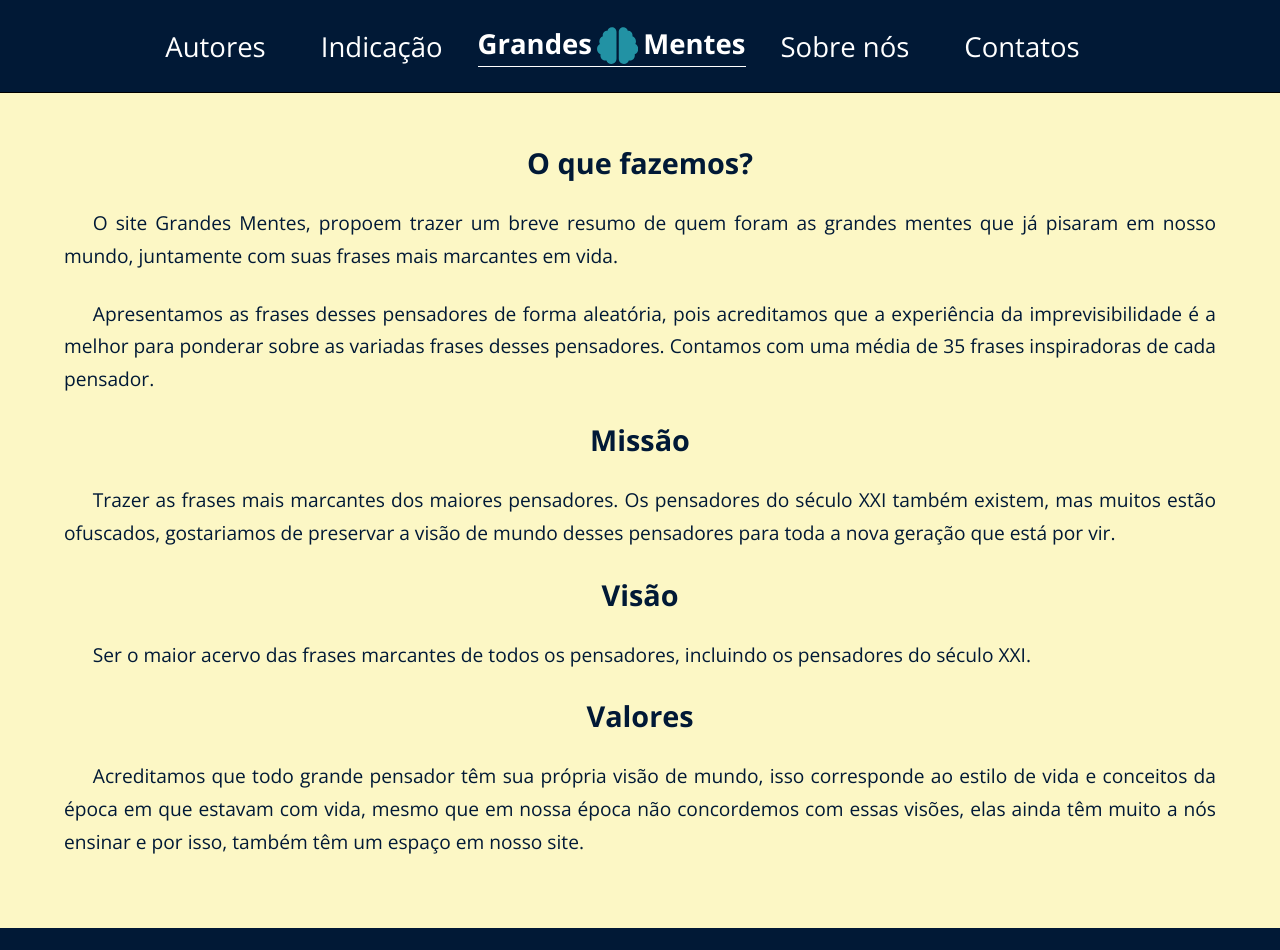
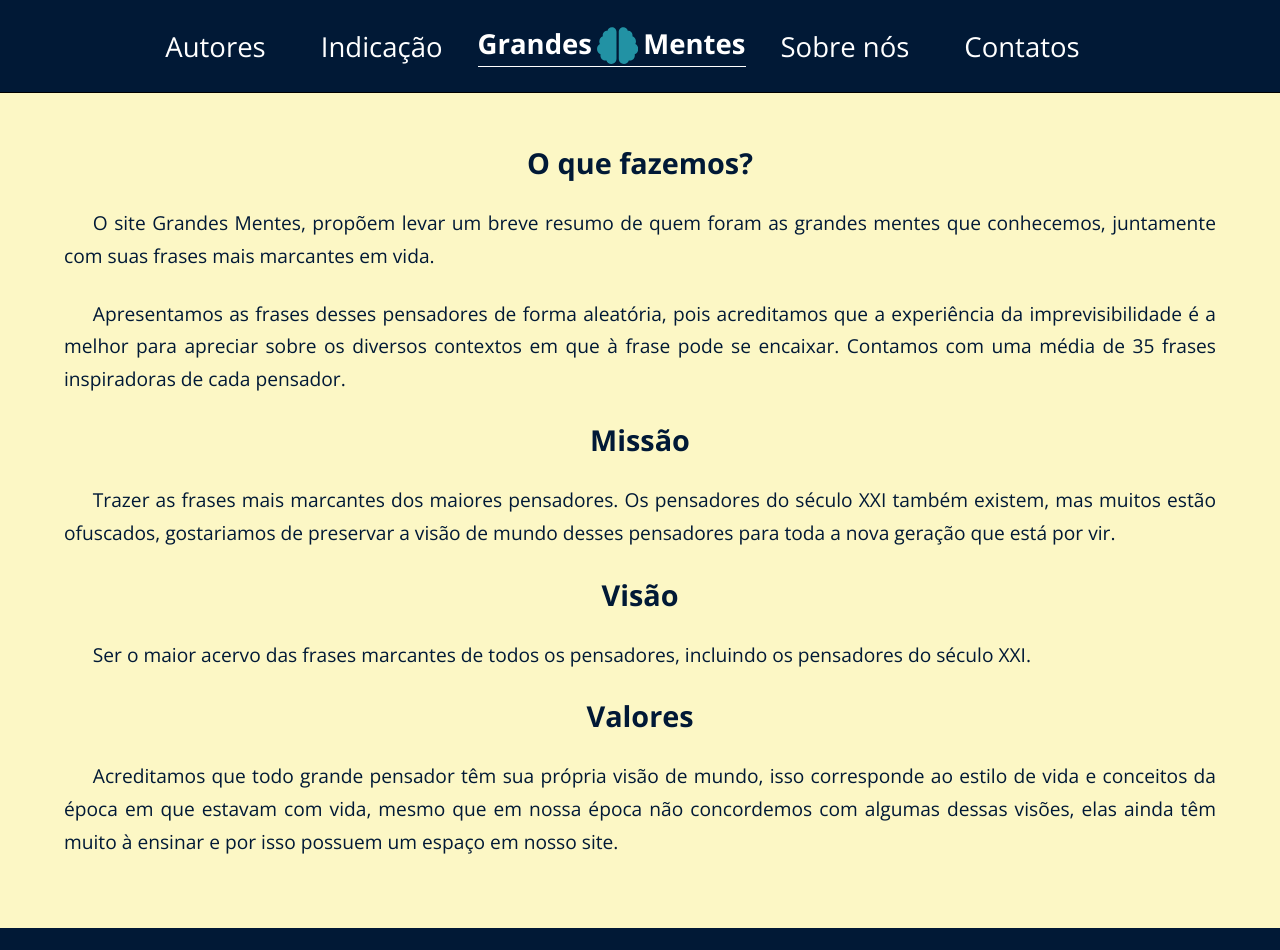
Before and after one commit to LeviPereira9/frases, a React (Vite) app: page /aboutus in a window 1280 px wide. Shown: the top 950 px of the page. Built offline with nearby package versions, Linux system fonts and the light colour scheme.

Commit message:
Correções em texto - AboutUs

```diff
--- a/src/pages/AboutUs.jsx
+++ b/src/pages/AboutUs.jsx
@@ -4,8 +4,8 @@ const AboutUs = () => {
         <section className="aboutUs__container">
             <h2 className="aboutUs__container__title" >O que fazemos?</h2>
             <div className="aboutUs__container__text">
-                <p>O site Grandes Mentes, propoem trazer um breve resumo de quem foram as grandes mentes que já pisaram em nosso mundo, juntamente com suas frases mais marcantes em vida.</p>
-                <p>Apresentamos as frases desses pensadores de forma aleatória, pois acreditamos que a experiência da imprevisibilidade é a melhor para ponderar sobre as variadas frases desses pensadores. Contamos com uma média de 35 frases inspiradoras de cada pensador. </p>
+                <p>O site Grandes Mentes, propõem levar um breve resumo de quem foram as grandes mentes que conhecemos, juntamente com suas frases mais marcantes em vida.</p>
+                <p>Apresentamos as frases desses pensadores de forma aleatória, pois acreditamos que a experiência da imprevisibilidade é a melhor para apreciar sobre os diversos contextos em que à frase pode se encaixar. Contamos com uma média de 35 frases inspiradoras de cada pensador. </p>
             </div>
             <h2 className="aboutUs__container__title">Missão</h2>
             <div className="aboutUs__container__text">
@@ -17,7 +17,7 @@ const AboutUs = () => {
             </div>
             <h2 className="aboutUs__container__title">Valores</h2>
             <div className="aboutUs__container__text">
-                <p>Acreditamos que todo grande pensador têm sua própria visão de mundo, isso corresponde ao estilo de vida e conceitos da época em que estavam com vida, mesmo que em nossa época não concordemos com essas visões, elas ainda têm muito a nós ensinar e por isso, também têm um espaço em nosso site.</p>
+                <p>Acreditamos que todo grande pensador têm sua própria visão de mundo, isso corresponde ao estilo de vida e conceitos da época em que estavam com vida, mesmo que em nossa época não concordemos com algumas dessas visões, elas ainda têm muito à ensinar e por isso possuem um espaço em nosso site.</p>
             </div>
         </section>
     </article>
```
